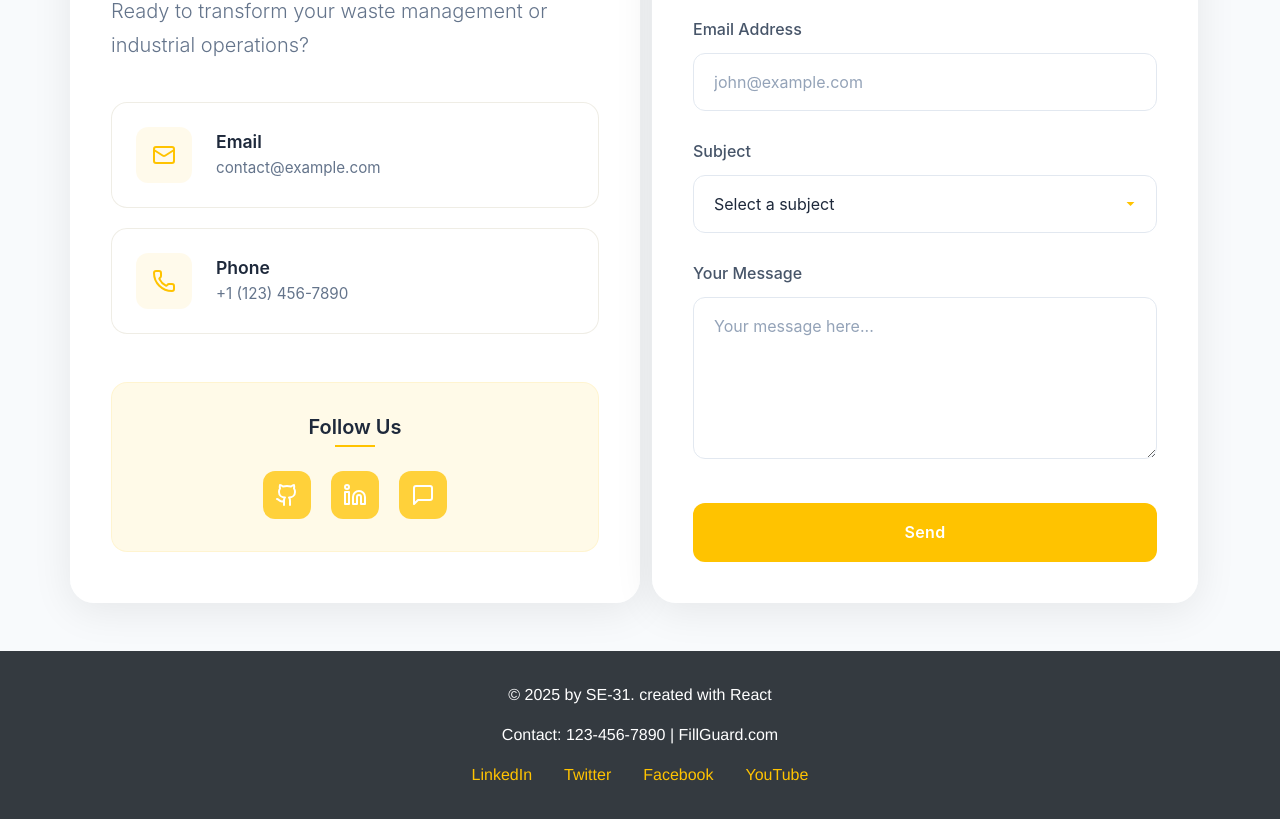
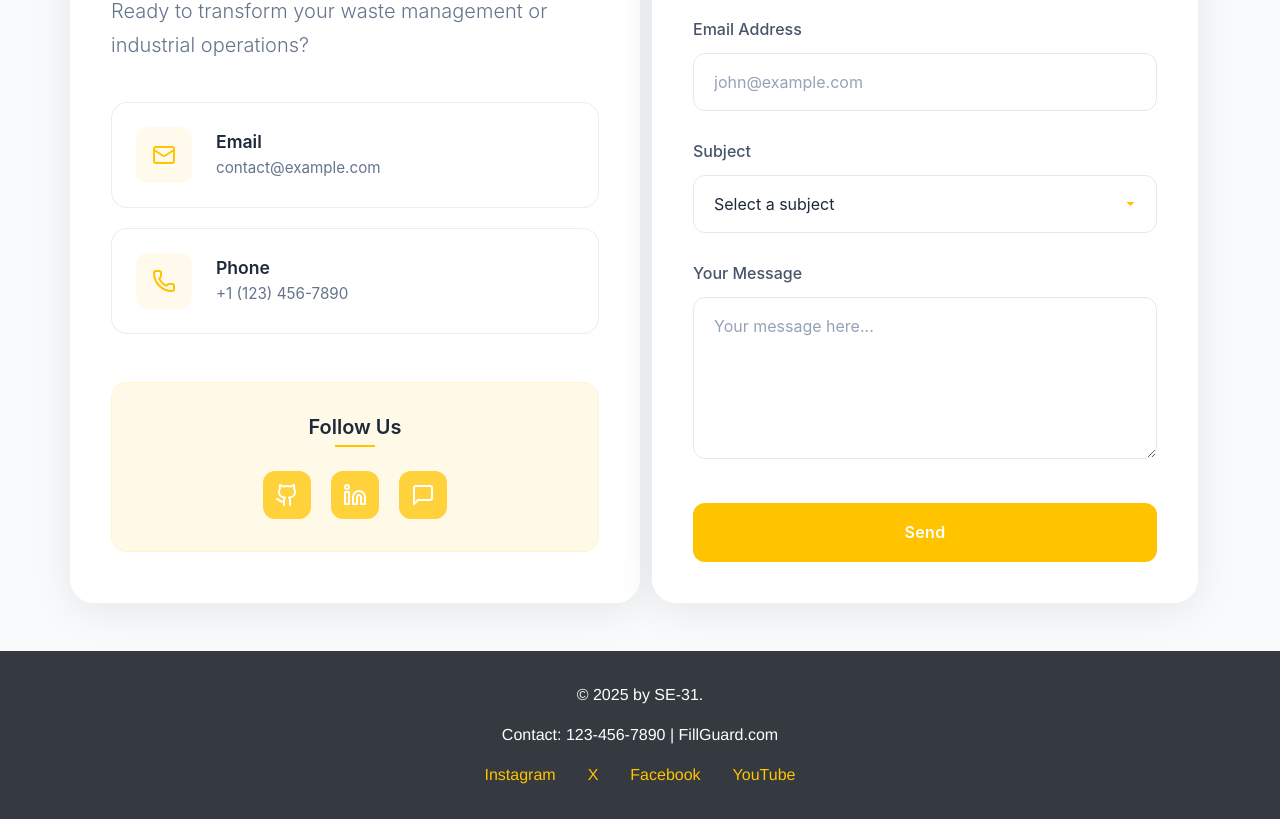
Before and after one commit to FillGuard-SE31/Fill-Guard, a React (Create React App) app in the folder frontend/homepage/: page /contact-us in a window 1280 px wide. Shown: the part 408-1227 px from the top of the page. Built offline with nearby package versions, Linux system fonts and the light colour scheme; the HTML template or start-up script is replaced by a standard one.

Commit message:
Adding Social Media Links and Logo

```diff
--- a/frontend/homepage/public/index.html
+++ b/frontend/homepage/public/index.html
@@ -24,7 +24,7 @@
       work correctly both with client-side routing and a non-root public URL.
       Learn how to configure a non-root public URL by running `npm run build`.
     -->
-    <title>React App</title>
+    <title>FillGuard</title>
   </head>
   <body>
     <noscript>You need to enable JavaScript to run this app.</noscript>
--- a/frontend/homepage/src/components/Footer.js
+++ b/frontend/homepage/src/components/Footer.js
@@ -1,3 +1,32 @@
+// // src/components/Footer.js
+// import React from "react";
+// import { motion } from "framer-motion";
+
+// function Footer() {
+//   return (
+//     <motion.footer
+//       className="footer mt-auto"
+//       initial={{ opacity: 0 }}
+//       animate={{ opacity: 1 }}
+//       transition={{ duration: 1 }}
+//     >
+//       <div className="footer-content">
+//         <p>© 2025 by SE-31. created with React</p>
+//         <p>Contact: 123-456-7890 | FillGuard.com</p>
+//         <div className="footer-socials">
+//           <a href="#!">Instagram</a>
+//           <a href="#!">X</a>
+//           <a href="#!">Facebook</a>
+//           <a href="https://youtube.com/@fillguard?si=QsRuzRDTWHMiBieR" target="_blank">YouTube</a>
+//         </div>
+//       </div>
+//     </motion.footer>
+//   );
+// }
+
+// export default Footer;
+
+
 // src/components/Footer.js
 import React from "react";
 import { motion } from "framer-motion";
@@ -11,13 +40,21 @@ function Footer() {
       transition={{ duration: 1 }}
     >
       <div className="footer-content">
-        <p>© 2025 by SE-31. created with React</p>
+        <p>© 2025 by SE-31.</p>
         <p>Contact: 123-456-7890 | FillGuard.com</p>
         <div className="footer-socials">
-          <a href="#!">LinkedIn</a>
-          <a href="#!">Twitter</a>
-          <a href="#!">Facebook</a>
-          <a href="#!">YouTube</a>
+          <a href="https://www.instagram.com/fillguard/"target="_blank" rel="noopener noreferrer">
+            Instagram
+          </a>
+          <a href="https://x.com/FillGuard"target="_blank" rel="noopener noreferrer">
+            X
+          </a>
+          <a href="https://facebook.com/FillGuard"target="_blank" rel="noopener noreferrer">
+            Facebook
+          </a>
+          <a href="https://youtube.com/@fillguard?si=QsRuzRDTWHMiBieR" target="_blank" rel="noopener noreferrer">
+            YouTube
+          </a>
         </div>
       </div>
     </motion.footer>
```
Also changed, not shown: 1 other file (tests, documents, lock files or other folders).
